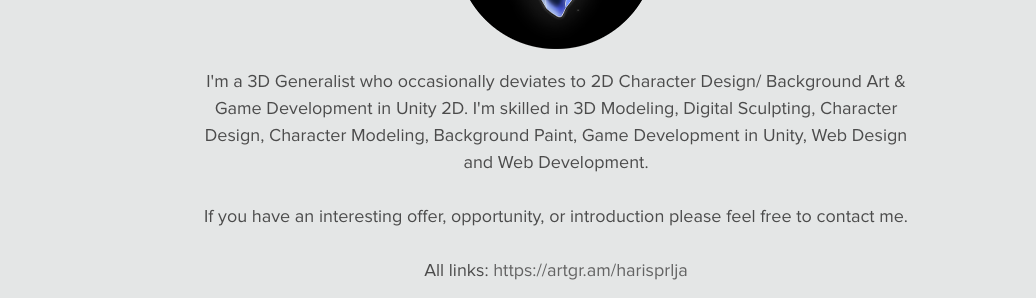
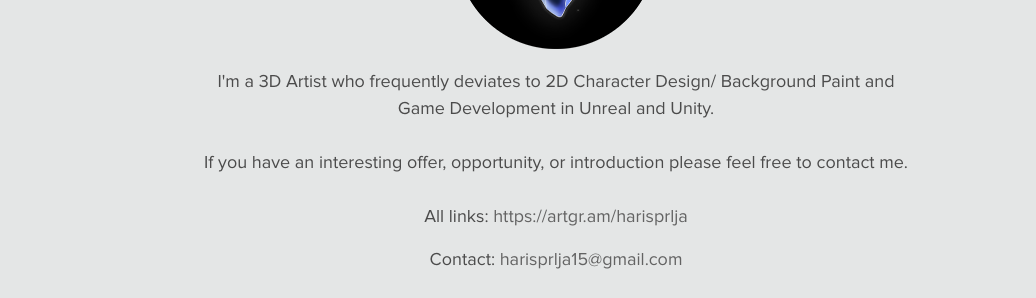
Before and after one commit to harisprlja/portfolio-website, a plain HTML site: page about.html in a window 1280 px wide. Shown: the part 269-567 px from the top of the page, 244-1280 px from the left. Drawn offline with nearby package versions, Linux system fonts and the light colour scheme.

Commit message:
Update banner and bio

```diff
--- a/about.html
+++ b/about.html
@@ -4,7 +4,7 @@
 
     <meta charset="UTF-8">
     <meta name="viewport" content="width=device-width, initial-scale=1.0">
-    <title>Haris Prlja - 3D Generalist</title>
+    <title>Haris Prlja - 3D Artist</title>
 
     <!-- mobile specific metas
     ================================================== -->
@@ -224,8 +224,7 @@
 
                     <div class="project-module-description">
                         <span class="project-module-text">
-                            <p>I'm a 3D Generalist who occasionally deviates to 2D Character Design/ Background Art & Game Development in Unity 2D. I'm skilled
-                                in 3D Modeling, Digital Sculpting, Character Design, Character Modeling, Background Paint, Game Development in Unity, Web Design and Web Development.
+                            <p>I'm a 3D Artist who frequently deviates to 2D Character Design/ Background Paint and Game Development in Unreal and Unity.
                             <br><br>If you have an interesting offer, opportunity, or introduction please feel free to contact me.
                             <br><br>All links: <a style="text-decoration: none; color: #636363;" href="https://artgr.am/harisprlja" target="_blank">https://artgr.am/harisprlja</a> </p>
 
```
Also changed, not shown: 3d.html (+1 -1 lines), animation.html (+1 -1 lines), background-paint.html (+1 -1 lines), character-design.html (+1 -1 lines), index.html (+1 -1 lines), shards-of-edena.html (+1 -1 lines).
